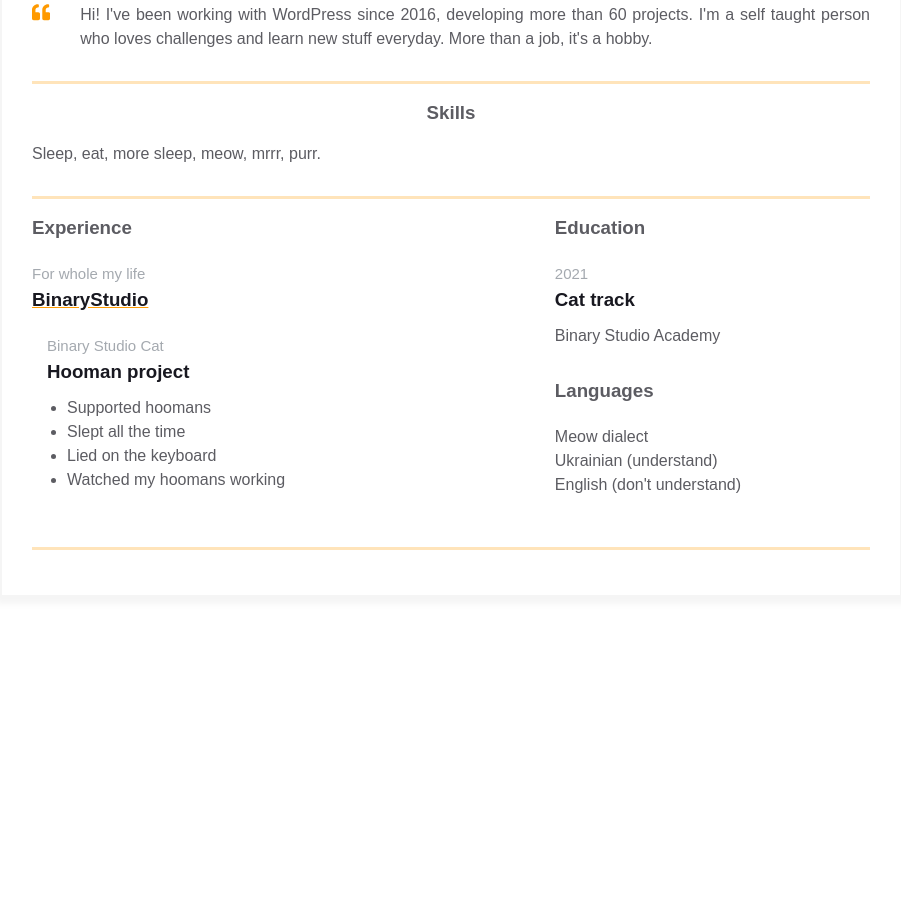
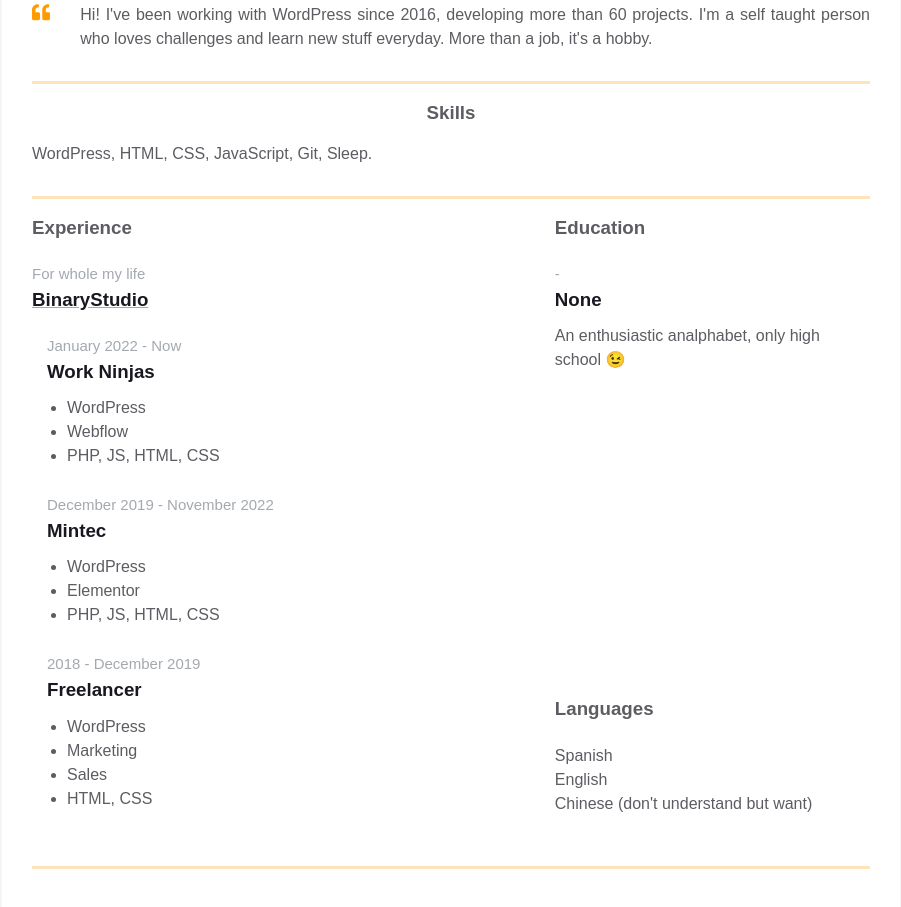
Before and after one commit to diegoALCE95/homepage, a plain HTML site: page index.html in a window 1280 px wide. Shown: the part 347-1254 px from the top of the page, without its empty margins (189-1090 px from the left). Before the commit the page ends 993 px from the top, so only its background shows below. Drawn offline with Linux system fonts and the light colour scheme.

Commit message:
Changed experience and education info

```diff
--- a/index.html
+++ b/index.html
@@ -76,7 +76,7 @@
             <div class="resume__block">
               <div class="skills">
                 <h3 class="skills__header">Skills</h3>
-                <p class="skills__text">Sleep, eat, more sleep, meow, mrrr, purr. </p>
+                <p class="skills__text">WordPress, HTML, CSS, JavaScript, Git, Sleep.</p>
               </div>
             </div>
           </div>
@@ -95,13 +95,31 @@
                           </div>
 
                           <div class="experiences__company-project">
-                            <span class="experiences__company-project-role">Binary Studio Cat</span>
-                            <h3 class="experiences__company-project-name">Hooman project</h3>
+                            <span class="experiences__company-project-role">January 2022 - Now</span>
+                            <h3 class="experiences__company-project-name">Work Ninjas</h3>
                             <ul class="experiences__company-project-responsibilities">
-                              <li>Supported hoomans</li>
-                              <li>Slept all the time</li>
-                              <li>Lied on the keyboard</li>
-                              <li>Watched my hoomans working</li>
+                              <li>WordPress</li>
+                              <li>Webflow</li>
+                              <li>PHP, JS, HTML, CSS</li>
+                            </ul>
+                          </div>
+                          <div class="experiences__company-project">
+                            <span class="experiences__company-project-role">December 2019 - November 2022</span>
+                            <h3 class="experiences__company-project-name">Mintec</h3>
+                            <ul class="experiences__company-project-responsibilities">
+                              <li>WordPress</li>
+                              <li>Elementor</li>
+                              <li>PHP, JS, HTML, CSS</li>
+                            </ul>
+                          </div>
+                          <div class="experiences__company-project">
+                            <span class="experiences__company-project-role">2018 - December 2019</span>
+                            <h3 class="experiences__company-project-name">Freelancer</h3>
+                            <ul class="experiences__company-project-responsibilities">
+                              <li>WordPress</li>
+                              <li>Marketing</li>
+                              <li>Sales</li>
+                              <li>HTML, CSS</li>
                             </ul>
                           </div>
                         </div>
@@ -113,22 +131,22 @@
                         <div class="additional-info__education">
                           <h3 class="additional-info__education-header">Education</h3>
                           <div class="additional-info__education-university">
-                            <span class="additional-info__education-university-durability">2021</span>
-                            <h3 class="additional-info__education-university-speciality">Cat track</h3>
-                            <p class="additional-info__education-university-name">Binary Studio Academy</p>
+                            <span class="additional-info__education-university-durability">-</span>
+                            <h3 class="additional-info__education-university-speciality">None</h3>
+                            <p class="additional-info__education-university-name">An enthusiastic analphabet, only high school 😉</p>
                           </div>
                         </div>
 
                         <div class="additional-info__languages">
                           <h3 class="additional-info__languages-header">Languages</h3>
                           <p class="additional-info__languages-item">
-                            Meow dialect
+                            Spanish
                           </p>
                           <p class="additional-info__languages-item">
-                            Ukrainian (understand)
+                            English
                           </p>
                           <p class="additional-info__languages-item">
-                            English (don't understand)
+                            Chinese (don't understand but want)
                           </p>
                         </div>
                     </div>
```
